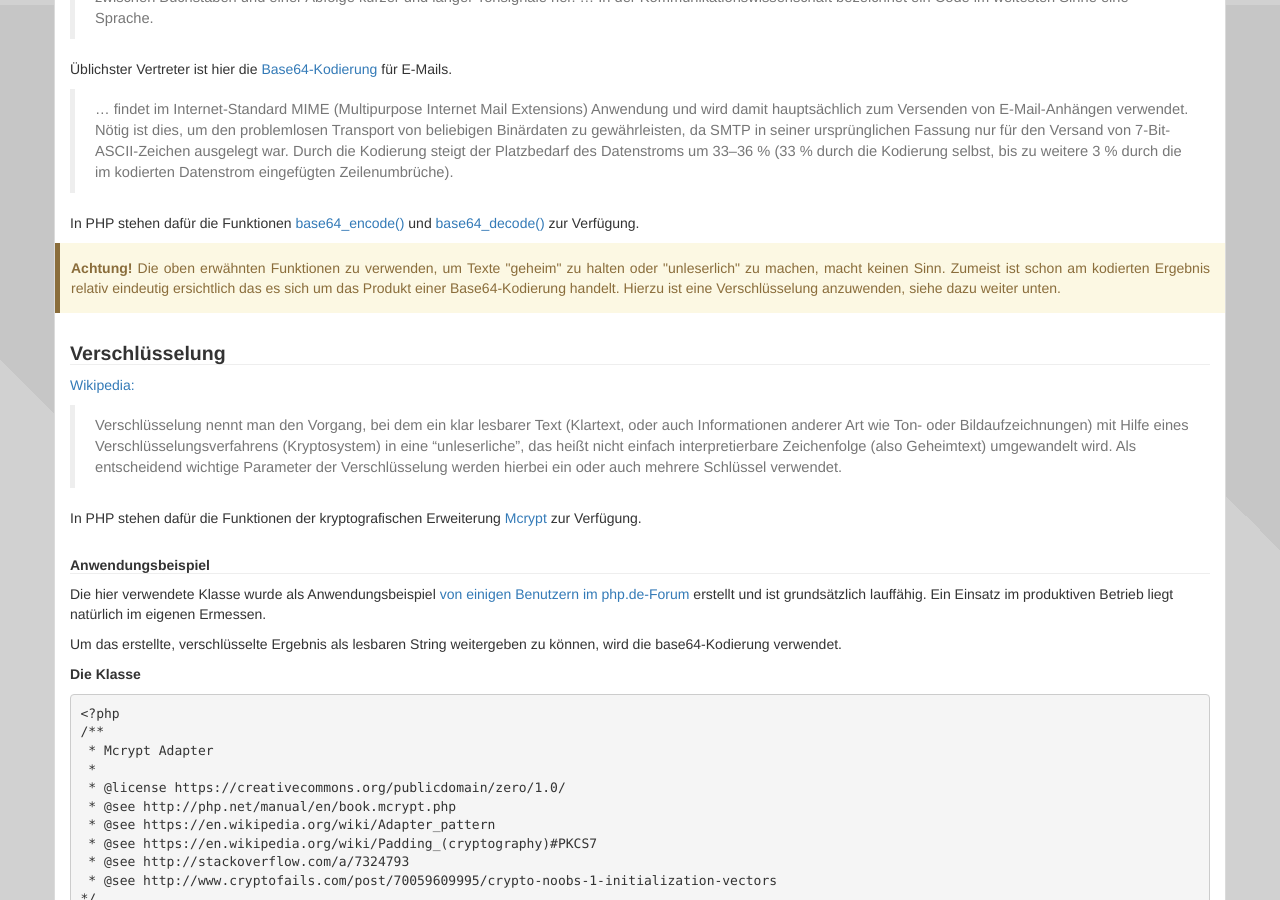
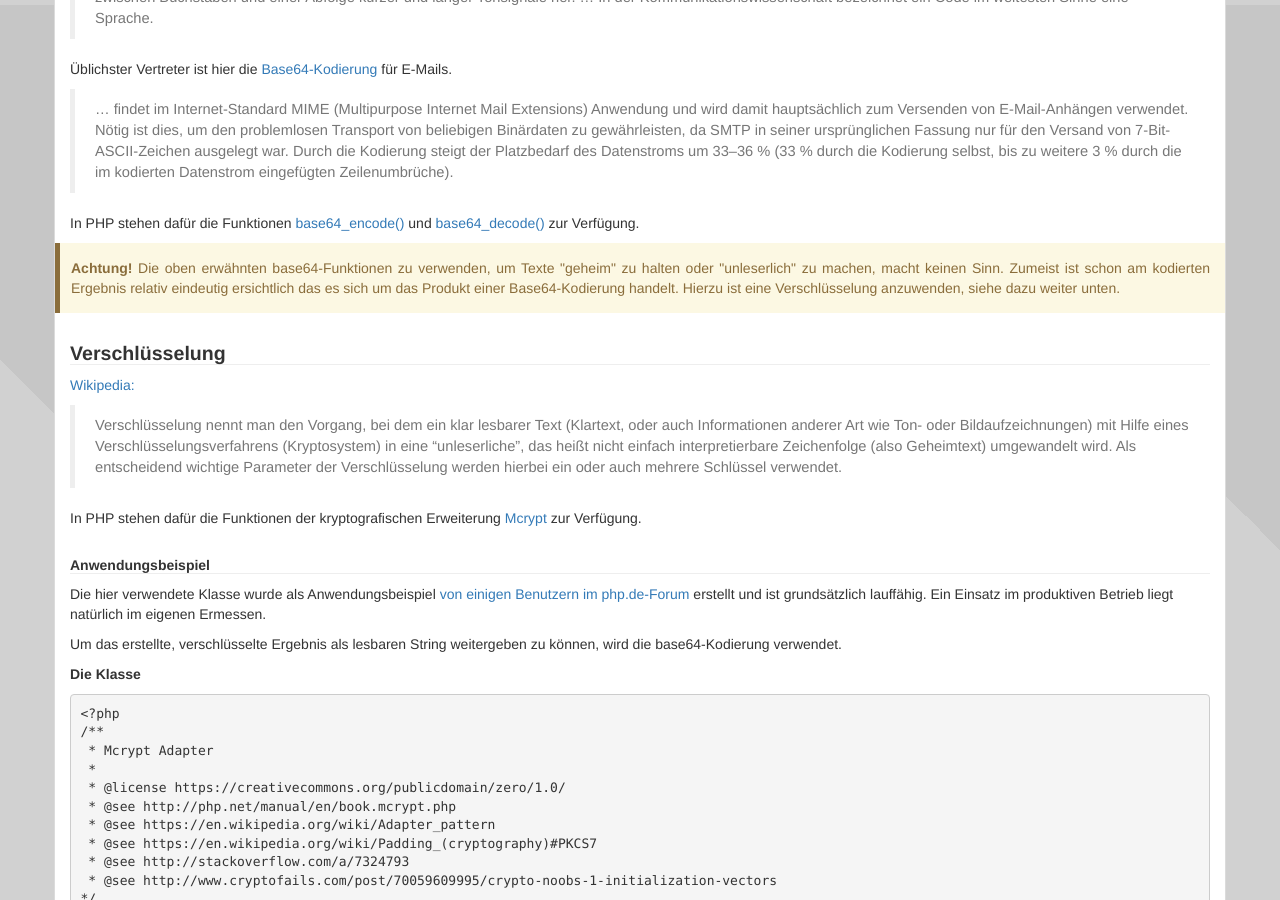
Before and after one commit to php-de/php-de.github.io, a Jekyll site: the page built from security/hash-etc.md, in a window 1280 px wide and 900 px high, scrolled down 895 px. Built offline with Jekyll 4.4.1, drawn with Linux system fonts in a browser that asks for light colours; nearby versions of some CDN libraries.

Commit message:
Update hash-etc.md

```diff
--- a/security/hash-etc.md
+++ b/security/hash-etc.md
@@ -70,7 +70,7 @@ Weitere Informationen dazu, welche Algorithmen man aktuell vermeiden und verwend
 In PHP stehen dafür die Funktionen [base64_encode()](http://php.net/manual/de/function.base64-encode.php) und [base64_decode()](http://php.net/manual/de/function.base64-decode.php) zur Verfügung.
 
 
-<div class="alert alert-warning"><strong>Achtung!</strong> Die oben erwähnten Funktionen zu verwenden, um Texte "geheim" zu halten oder "unleserlich" zu machen, macht keinen Sinn. Zumeist ist schon am kodierten Ergebnis relativ eindeutig ersichtlich das es sich um das Produkt einer Base64-Kodierung handelt. Hierzu ist eine Verschlüsselung anzuwenden, siehe dazu weiter unten.</div>
+<div class="alert alert-warning"><strong>Achtung!</strong> Die oben erwähnten base64-Funktionen zu verwenden, um Texte "geheim" zu halten oder "unleserlich" zu machen, macht keinen Sinn. Zumeist ist schon am kodierten Ergebnis relativ eindeutig ersichtlich das es sich um das Produkt einer Base64-Kodierung handelt. Hierzu ist eine Verschlüsselung anzuwenden, siehe dazu weiter unten.</div>
 
 
 ### [Verschlüsselung](#verschluesselung)
```
